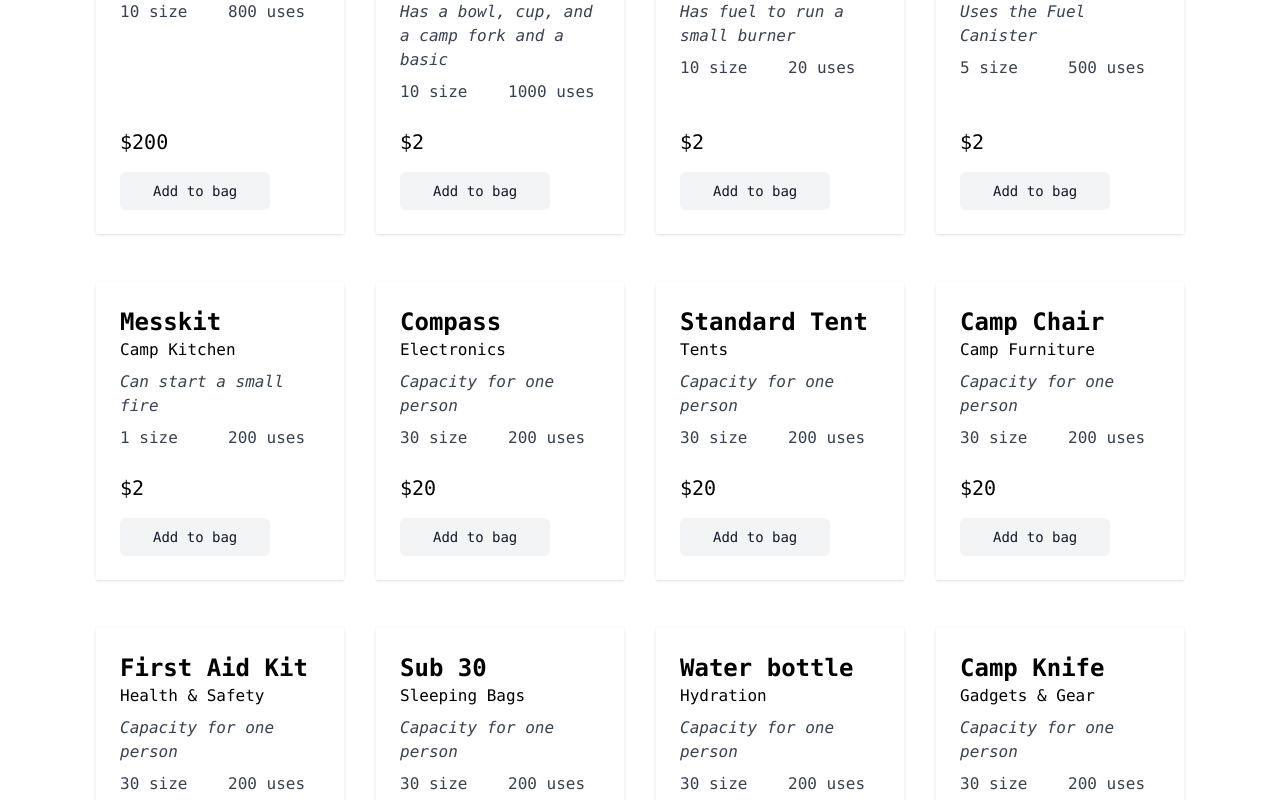
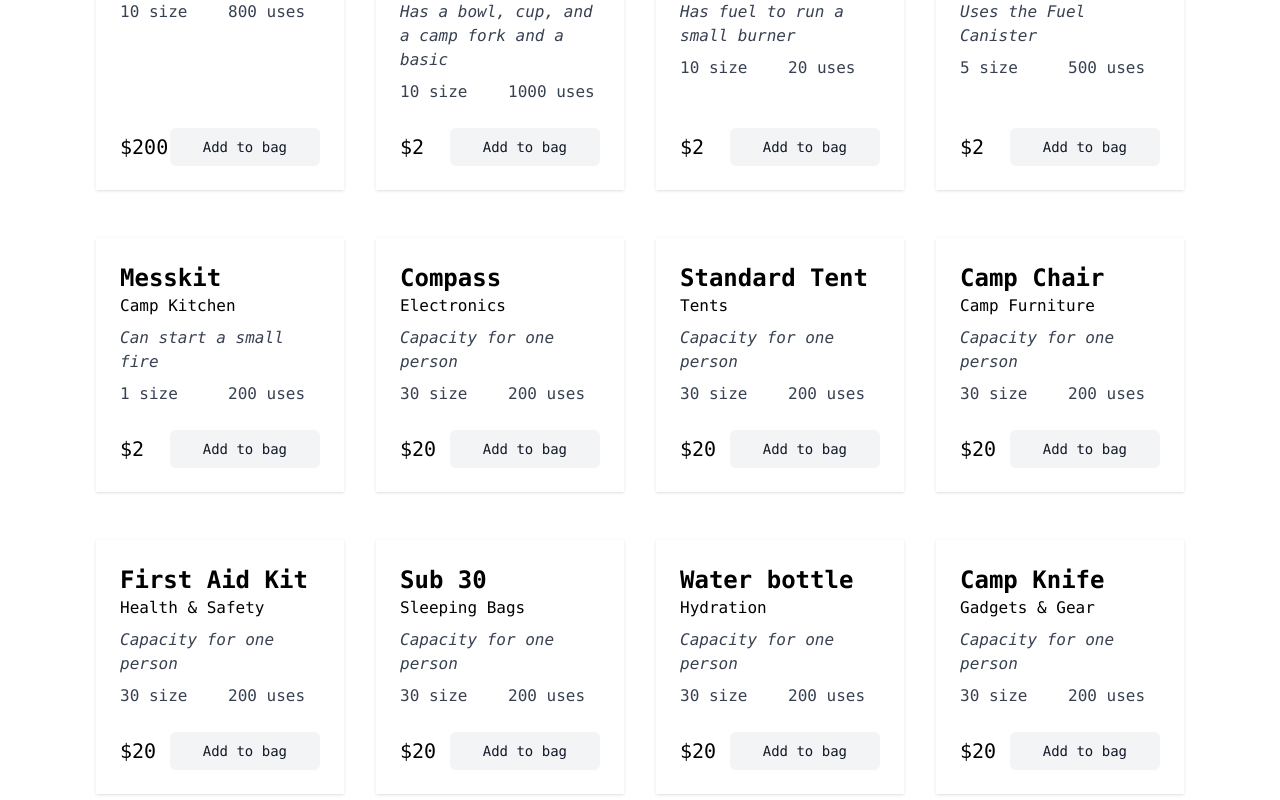
Before and after one commit to njculpin/MTAPT, a Next.js app: page / in a window 1280 px wide. Shown: the part 2120-2920 px from the top of the page. Built offline with nearby package versions, Linux system fonts and the light colour scheme.

Commit message:
Update shop.tsx

```diff
--- a/app/components/shop.tsx
+++ b/app/components/shop.tsx
@@ -27,7 +27,7 @@ export function Shop({ equipment }: { equipment: Equipment[] }) {
                     <p>{equip.uses} uses</p>
                   </div>
                 </div>
-                <div className="mt-6 space-y-4">
+                <div className="mt-6 flex justify-between items-center">
                   <div>
                     <p className="text-xl">${equip.cost}</p>
                   </div>
```
